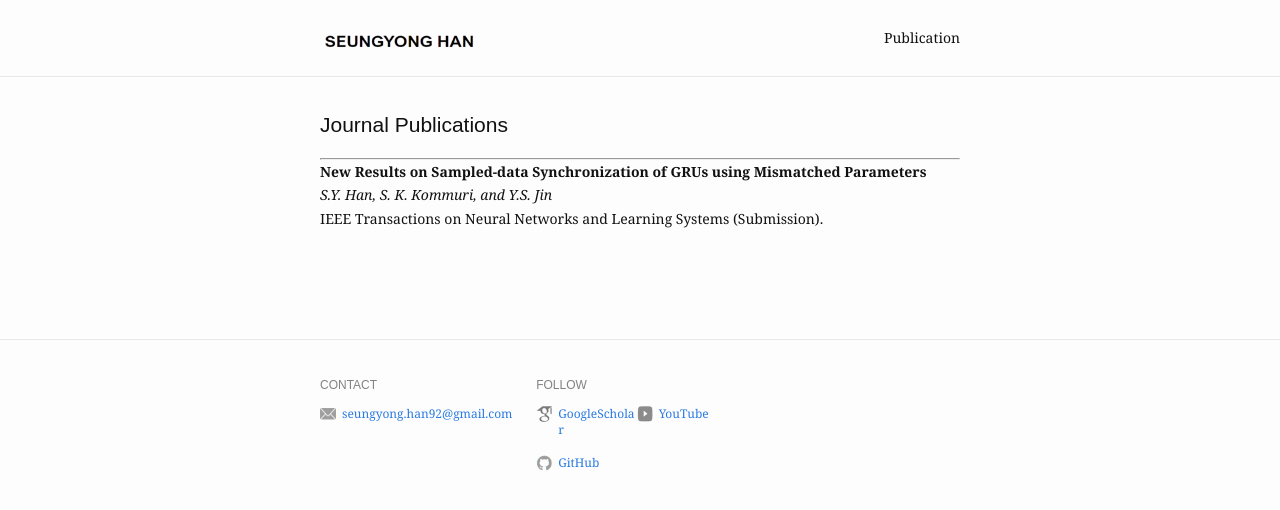
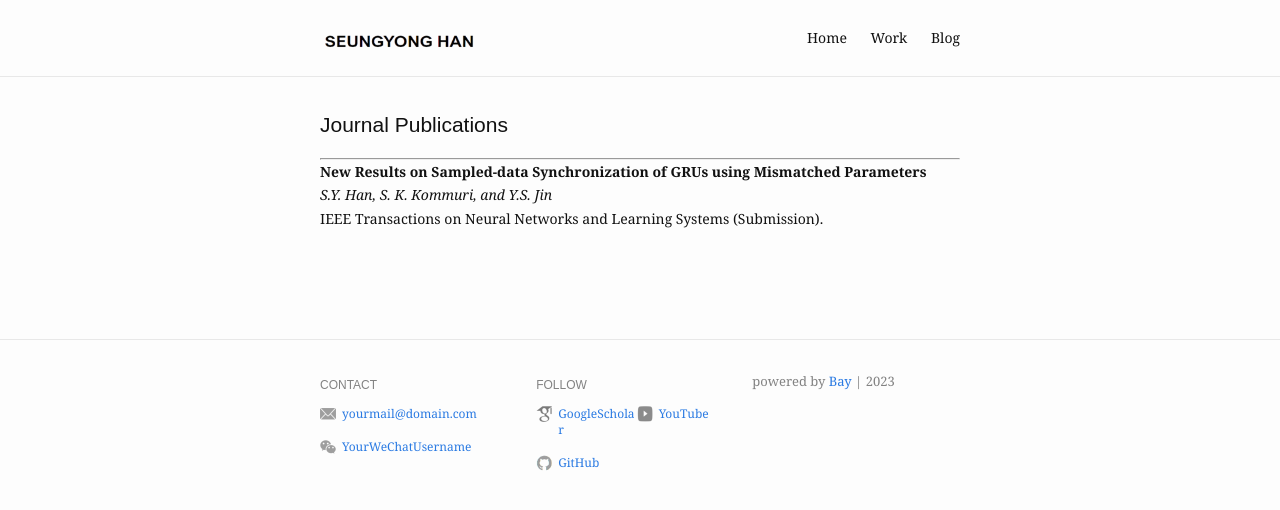
Before and after one commit to seungyong-han/seungyong-han.github.io, a Jekyll site: the page built from publication.md, in a window 1280 px wide. Shown: the top 510 px of the page. Built offline with Jekyll 4.4.1, drawn with Linux system fonts in a browser that asks for light colours.

Commit message:
Update _config.yml

```diff
--- a/_config.yml
+++ b/_config.yml
@@ -1,23 +1,30 @@
 # For technical reasons, this file is *NOT* reloaded automatically when you use
 # 'bundle exec jekyll serve'. If you change this file, please restart the server process.
 
-title: Seungyong Han
+title: Bay Jekyll Theme
 description: >- # this means to ignore newlines until "baseurl:"
   Bay is a minimal Jekyll Theme.
-baseurl: "/seungyong-han.github.io" # the subpath of your site, e.g. /blog
-url: "https://seungyong-han.github.io" # the base hostname & protocol for the site
+baseurl: "/bay" # the subpath of the site
+url: "https://eliottvincent.github.io" # the base hostname & protocol for the site
 og_image: /assets/img/profile-pic.jpg
 google_analytics: "UA-121636368-3"
 
 header:
   pages:
-    - name: Publication
+    - name: Home
+      slug: /
+    - name: Work
+    - name: Blog
 
 footer:
+  show_powered_by: true
   contact:
     - name: Email
-      value: seungyong.han92@gmail.com
-      link: mailto:seungyong.han92@gmail.com
+      value: yourmail@domain.com
+      link: mailto:yourmail@domain.com
+    - name: WeChat
+      value: YourWeChatUsername
+      link: "#"
 
   follow:
     - name: GoogleScholar
```
